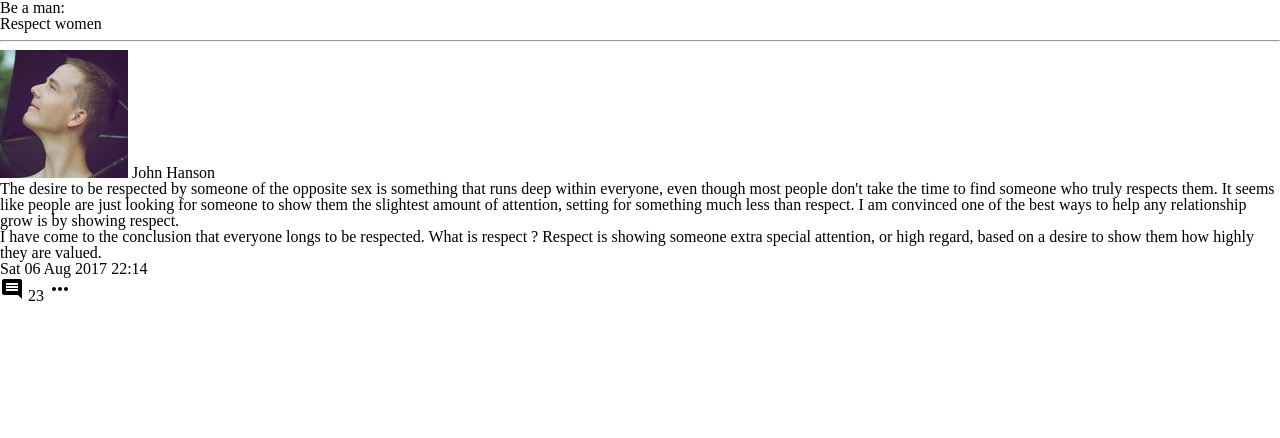
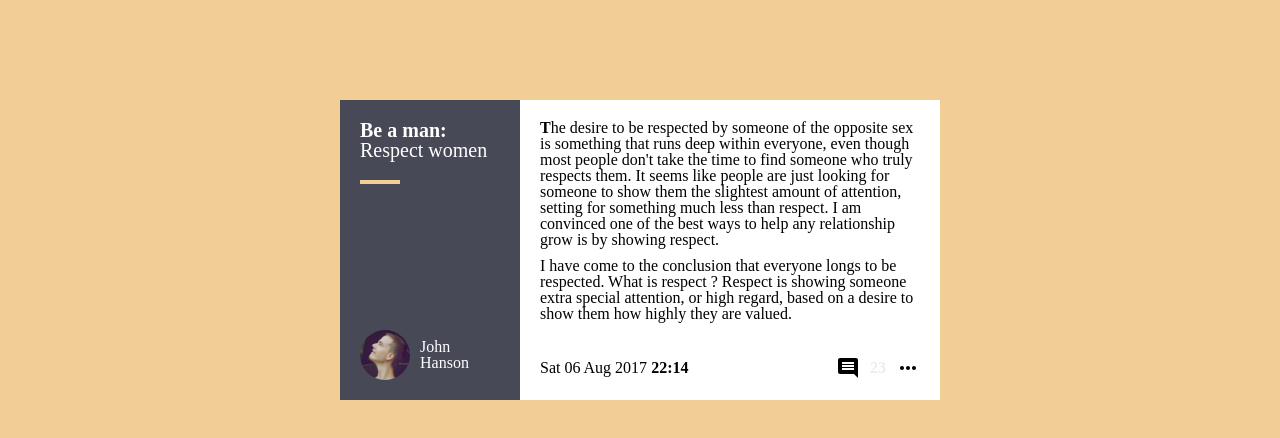
Before and after one commit to BigDevTom/lea-thomas-colliot-projet-integration-1, a plain HTML site: page index.html in a window 1280 px wide. Drawn offline with Linux system fonts and the light colour scheme.

Commit message:
mise en place du style

```diff
--- a/index.html
+++ b/index.html
@@ -12,17 +12,19 @@
 </head>
 <body>
     <div id="conteneur">
-        <section>
-            <h1>Be a man:</h1>
-            <span>Respect women</span>
-            <hr>
-            <div>
+        <section id="titre">
+            <div class="titre">
+                <h1>Be a man:</h1>
+                <span>Respect women</span>
+                <hr>
+            </div>
+            <div id="user">
                 <img src="maquette/img/avatar.jpg" alt="image de profile">
                 <span>John Hanson</span>
             </div>
         </section>
-        <section>
-            <article>
+        <section id="texte">
+            <article id="contenu">
                 <p><span>T</span>he desire to be respected by someone of the opposite sex is something that runs deep within everyone,
                 even though most people don't take the time to find someone who truly respects them. It seems like people are just looking
                 for someone to show them the slightest amount of attention, setting for something much less than respect. I am convinced one of
@@ -33,9 +35,9 @@
                 or high regard, based on a desire to show them how highly they are valued.
                 </p>
             </article>
-            <footer>
+            <footer id="menu">
                 <time datetime="2017/08/06">Sat 06 Aug 2017 <span>22:14</span></time>
-                <div>
+                <div id="image">
                     <img src="maquette/img/comment.svg" alt="image de commentaire">
                     <span>23</span>
                     <img src="maquette/img/more.svg" alt="trois petits points">
--- a/style/style.css
+++ b/style/style.css
@@ -0,0 +1,101 @@
+* {
+    box-sizing: border-box;
+}
+
+body {
+    height: 100%;
+    margin: 0;
+    background-color: #F2CE97;
+}
+
+#conteneur {
+    background-color: white;
+    display: flex;
+    flex-direction: row;
+    justify-content: center;
+    align-items: center;
+    max-width: 600px;
+    height: 300px;
+    margin: 100px auto;
+}
+
+#titre {
+    display: flex;
+    flex-direction: column;
+    justify-content: space-between;
+    background-color: #474956;
+    color: white;
+    width: 30%;
+    padding: 20px;
+    height: 100%;
+}
+
+#titre h1 {
+    font-weight: bold;
+}
+
+#titre hr {
+    background-color: #F2CE97;
+    border: none;
+    margin: 20px 0 0 0;
+    width: 40px;
+    height: 4px;
+}
+
+.titre {
+    font-size: 20px;
+}
+
+#user {
+    display: flex;
+    align-items: center;
+}
+
+#user img {
+    width: 50px;
+    height: 50px;
+    border-radius: 50%;
+    margin-right: 10px;
+}
+
+#texte {
+    display: flex;
+    flex-direction: column;
+    justify-content: space-between;
+    background-color: #FFFFFF;
+    color: black;
+    padding: 20px;
+    height: 100%;
+    width: 70%;
+}
+
+#texte p {
+    margin-bottom: 10px;
+}
+
+#texte p > span {
+    font-weight: bold;
+}
+
+#menu {
+    display: flex;
+    align-items: center;
+    justify-content: space-between;
+}
+
+#menu span {
+    font-weight: bold;
+}
+
+#image{
+    display: flex;
+    align-items: center;
+    gap: 10px;
+
+}
+
+#image span {
+    color: #f1ecec;
+    /* margin-right: 10px;
+    margin-left: 10px; */
+}
```
